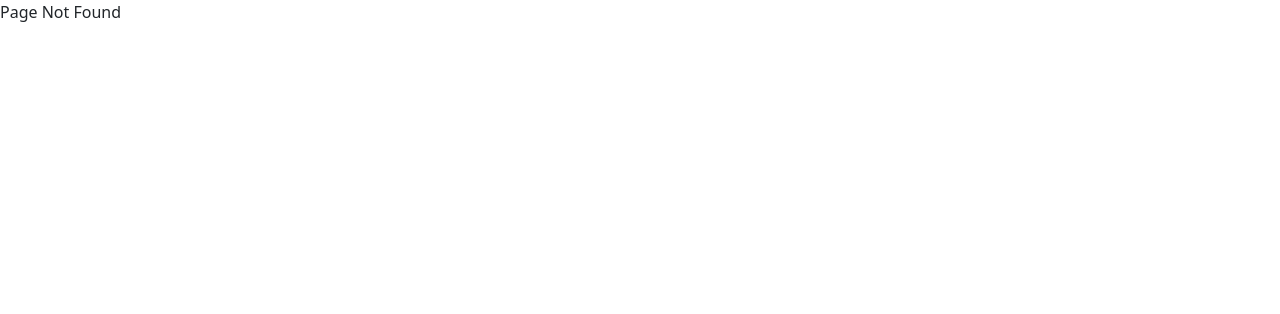
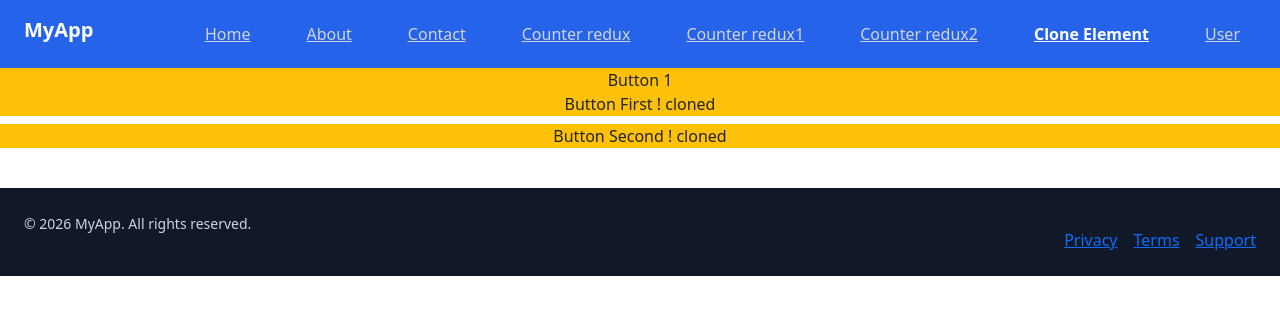
Before and after one commit to ahmedmar3y2017/reactExample, a React (Create React App) app: page /CloneElement in a window 1280 px wide. Before the commit this address had no page. Shown: the top 314 px of the page. Built offline with nearby package versions, Linux system fonts and the light colour scheme.

Commit message:
-- composition component

```diff
--- /dev/null
+++ b/src/components/CloneElement/Button.jsx
@@ -0,0 +1,13 @@
+import React from "react";
+
+const Button = ({ name, onClick }) => {
+  console.log("name is ", name);
+
+  return (
+    <button className="bg-warning" onClick={onClick}>
+      {name}
+    </button>
+  );
+};
+
+export default Button;
--- /dev/null
+++ b/src/components/CloneElement/ButtonGroup.jsx
@@ -0,0 +1,19 @@
+import React from "react";
+
+const ButtonGroup = ({ children }) => {
+  // cloned children button and pass child , props , child props
+  const cloneChildren = React.Children.map(children, (child) => {
+    const text = child.props.children;
+    return React.cloneElement(child, {
+      name: text + " ! cloned",
+
+      onClick: () => {
+        console.log("Button clicked group");
+      },
+    });
+  });
+
+  return <div className="d-flex flex-column gap-2">{cloneChildren}</div>;
+};
+
+export default ButtonGroup;
--- a/src/components/Header/Header.jsx
+++ b/src/components/Header/Header.jsx
@@ -30,6 +30,9 @@ const Header = () => {
           <NavLink to="counterRedux2" className={navStyle}>
             Counter redux2
           </NavLink>
+          <NavLink to="cloneElement" className={navStyle}>
+            Clone Element
+          </NavLink>
 
           <NavLink to="user" className={navStyle}>
             User
--- a/src/index.js
+++ b/src/index.js
@@ -18,6 +18,13 @@ import { Provider } from "react-redux";
 import { counterStore } from "./state/store";
 import CounterRedux2 from "./routes/CounterRedux2";
 import store1 from "./state/store/configureStore";
+import CloneElement from "./routes/CloneElement";
+import Button from "./components/CloneElement/Button";
+import ButtonGroup from "./components/CloneElement/ButtonGroup";
+
+const buttonhandler = () => {
+  console.log("Button clicked");
+};
 
 const router = createBrowserRouter([
   {
@@ -45,6 +52,25 @@ const router = createBrowserRouter([
           </Provider>
         ),
       },
+      {
+        path: "CloneElement",
+        element: (
+          <CloneElement>
+            <div className="d-flex flex-column gap-2">
+              <Button name="Button 1" onClick={buttonhandler}>
+                Single
+              </Button>
+            </div>
+
+            <div className="d-flex flex-column gap-2">
+              <ButtonGroup>
+                <Button>Button First</Button>
+                <Button>Button Second</Button>
+              </ButtonGroup>
+            </div>
+          </CloneElement>
+        ),
+      },
     ],
   },
   {
--- /dev/null
+++ b/src/routes/CloneElement.jsx
@@ -0,0 +1,7 @@
+import React from "react";
+
+const CloneElement = ({ children }) => {
+  return <div>{children}</div>;
+};
+
+export default CloneElement;
--- a/src/routes/CounterRedux2.jsx
+++ b/src/routes/CounterRedux2.jsx
@@ -33,7 +33,7 @@ const CounterRedux2 = () => {
 
   const authHandler = (state) => {
     if (state.isAuthenticated) {
-      dispatch(logout({count : 20 }));
+      dispatch(logout({ count: 20 }));
     } else {
       dispatch(login());
     }
```
